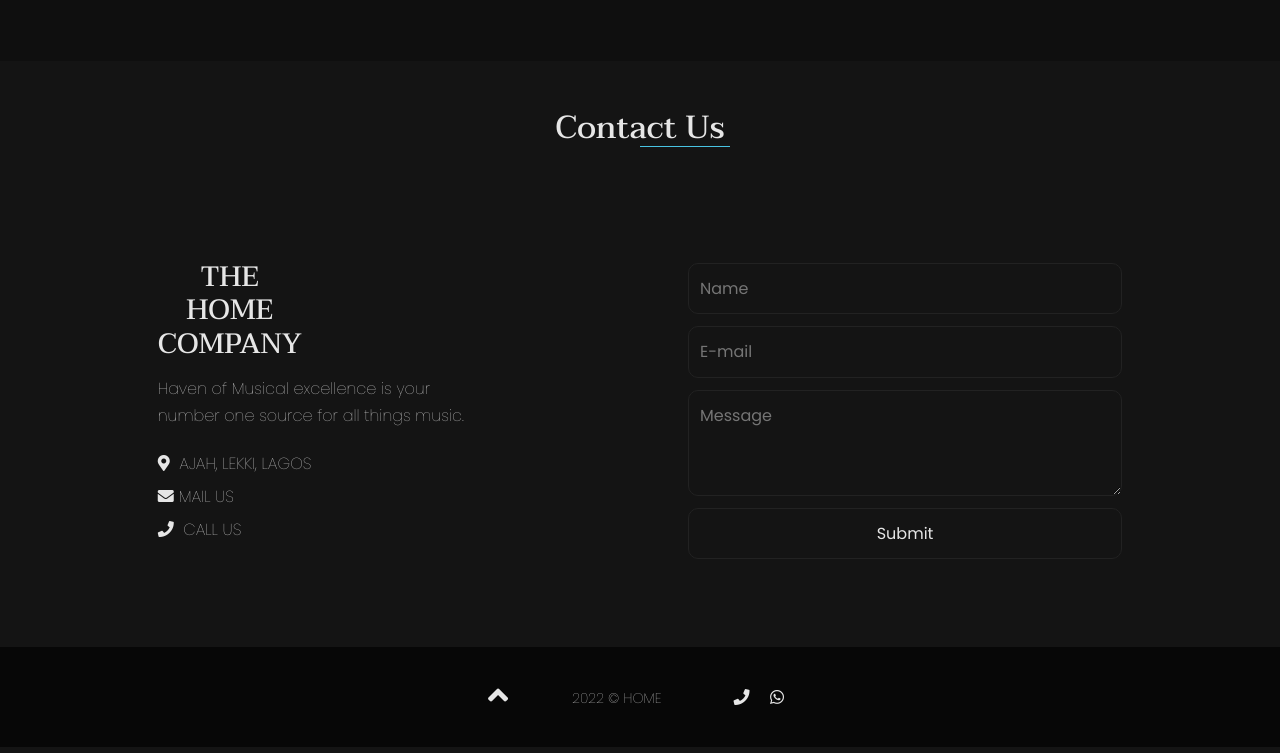
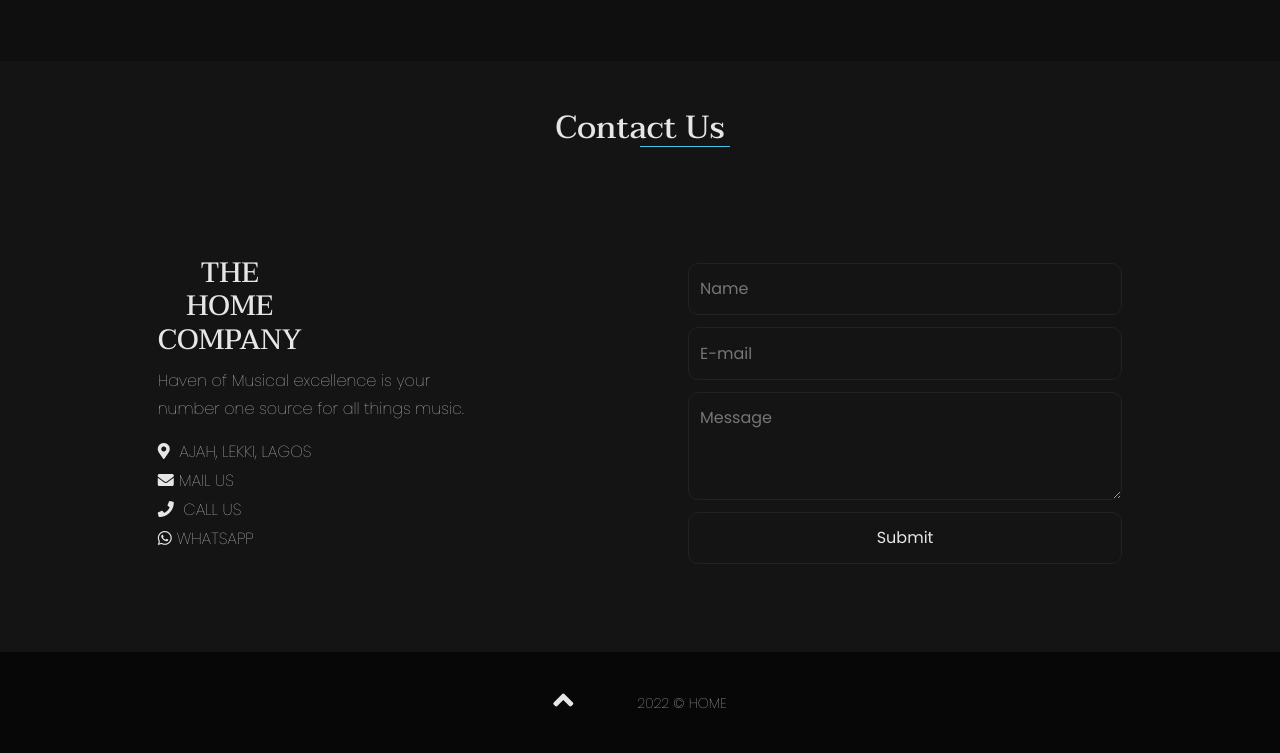
Before and after one commit to mo-renike/HOME, a plain HTML site: page index.html in a window 1280 px wide. Shown: the part 1810-2563 px from the top of the page. Drawn offline with nearby package versions, Linux system fonts and the light colour scheme.

Commit message:
UI/UX fixes

```diff
--- a/index.html
+++ b/index.html
@@ -46,7 +46,7 @@
         />
         <div  class="p-2 hero__text">
           <h1>Welcome HOME</h1>
-          <p>Haven Of Musical Excellence Ltd</p>
+          <p>Haven Of Musical Excellence Ltd.</p>
           <br />
           <a href="#contact" class="action-btn">Contact Us</a>
         </div>
@@ -154,6 +154,7 @@
             <a href="tel:+2348086036016"
               ><i class="fas fa-phone"></i> Call Us</a
             >
+            <a href=""><i class=" fab fa-whatsapp"></i>Whatsapp</a>
           </address>
           <form>
             <input type="text" name="name" id="name" placeholder="Name" />
@@ -182,10 +183,9 @@
             © HOME</small
           >
         </div>
-        <div class="footer__socials">
-          <a href=""><i class="mx-2 fas fa-phone"></i></a>
-          <a href=""><i class="mx-2 fab fa-whatsapp"></i></a>
-        </div>
+        <!-- <div class="footer__socials">
+          <a href=""><i class="mx-2 fas fa-phone"></i>Call Us</a>
+        </div> -->
       </div>
     </main>
     <script src="./script.js"></script>
```
